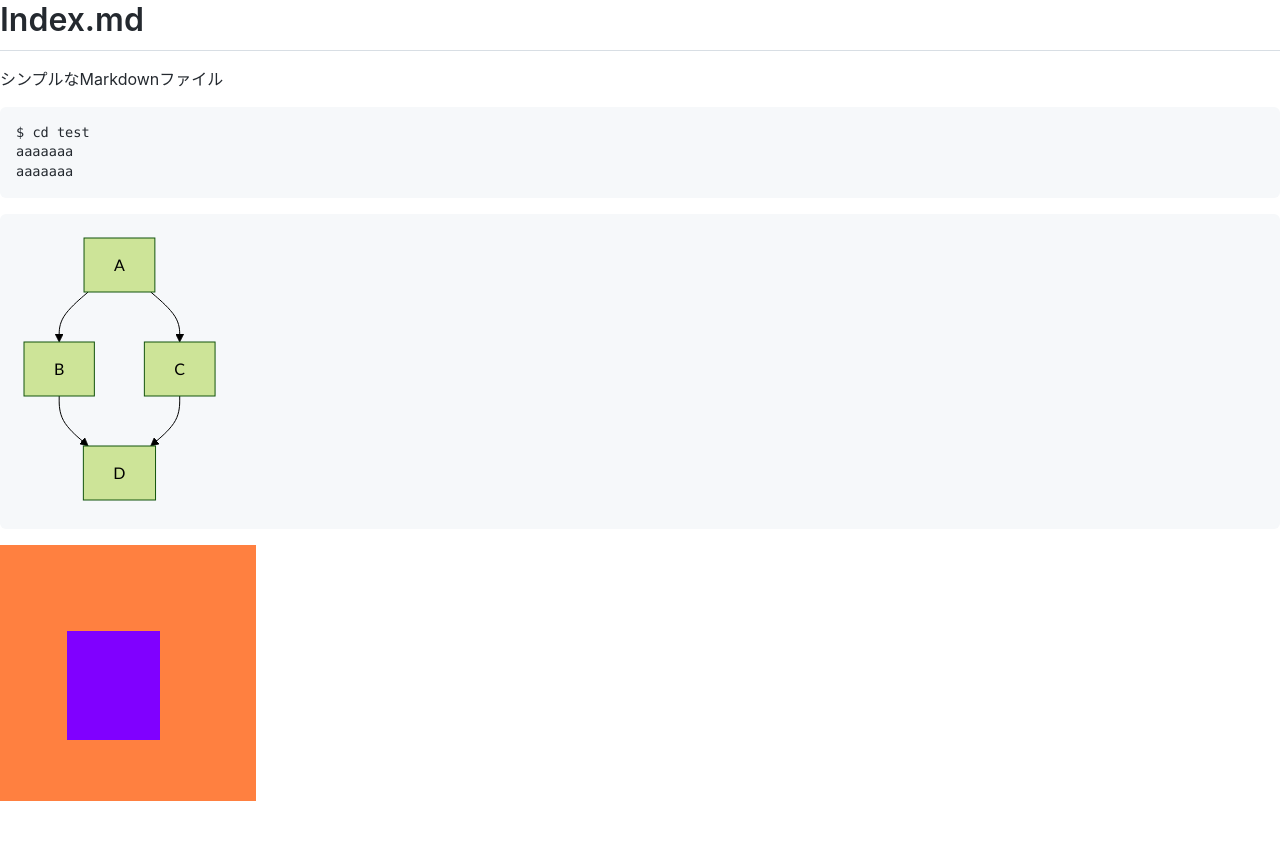
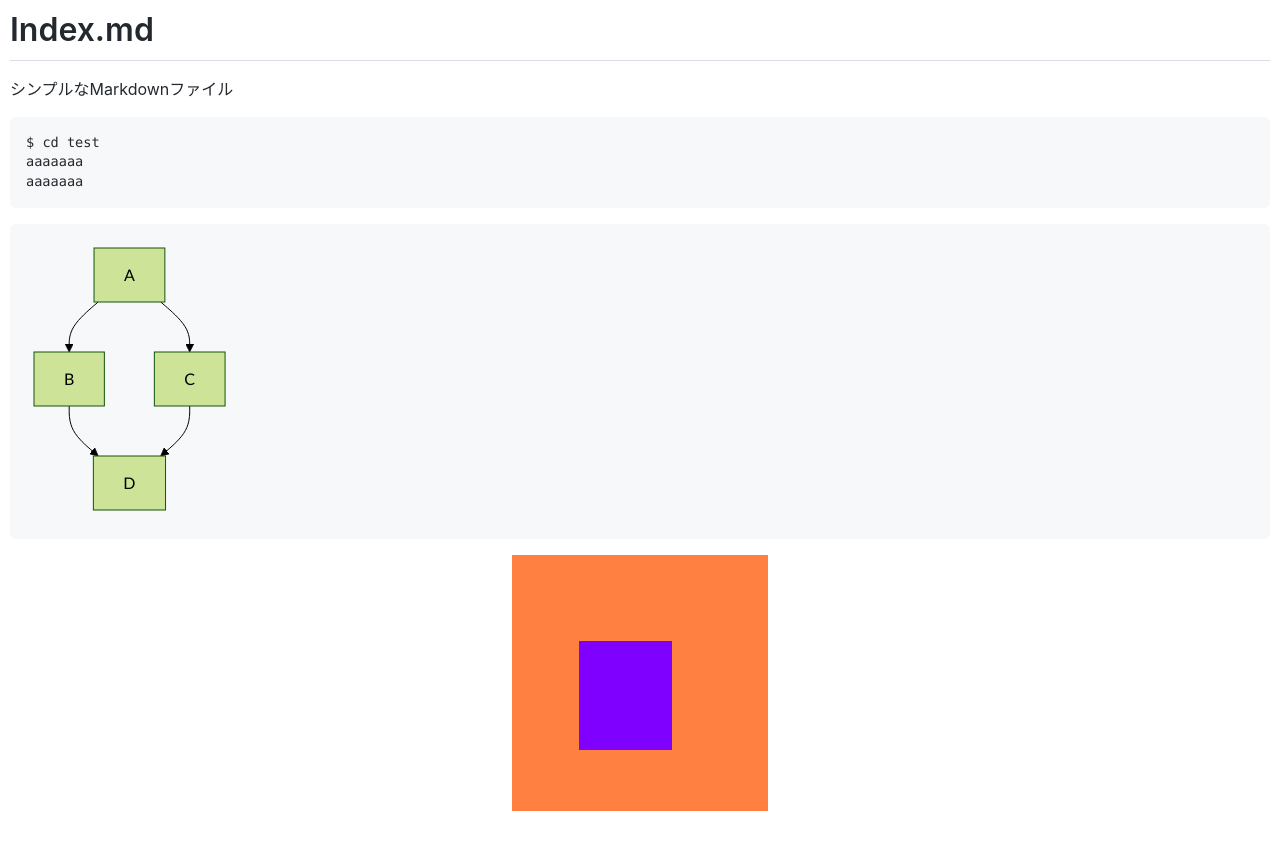
Before and after one commit to enumori/test_githubpages, a Jekyll site: the page built from index.md, in a window 1280 px wide. Shown: the top 850 px of the page. Built offline with Jekyll 4.4.1, drawn with Linux system fonts in a browser that asks for light colours; our own code applies the rules of GitHub Pages for plain Markdown files.

Commit message:
margin変更

```diff
--- a/assets/css/github-markdown.css
+++ b/assets/css/github-markdown.css
@@ -97,7 +97,8 @@
 .markdown-body {
   -ms-text-size-adjust: 100%;
   -webkit-text-size-adjust: 100%;
-  margin: 0;
+  margin: 10px;
+  padding: 0;
   color: var(--color-fg-default);
   background-color: var(--color-canvas-default);
   font-family: -apple-system,BlinkMacSystemFont,"Segoe UI",Helvetica,Arial,sans-serif,"Apple Color Emoji","Segoe UI Emoji";
@@ -204,6 +205,9 @@
   max-width: 100%;
   box-sizing: content-box;
   background-color: var(--color-canvas-default);
+  display: block;
+  margin-left: auto;
+  margin-right: auto;
 }
 
 .markdown-body code,
@@ -774,9 +778,6 @@
 
 .markdown-body table img {
   background-color: transparent;
-  display: block;
-  margin-left: auto;
-  margin-right: auto;
 }
 
 .markdown-body img[align=right] {
```
